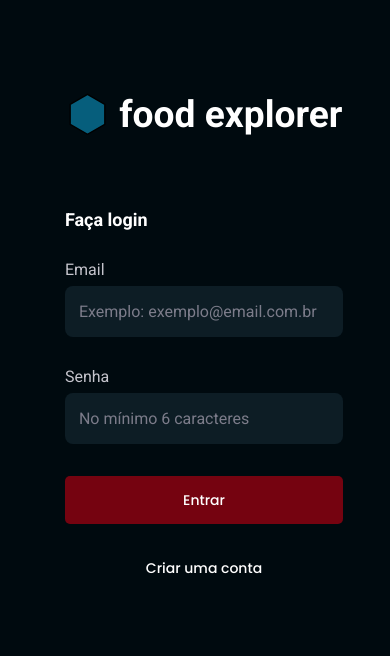
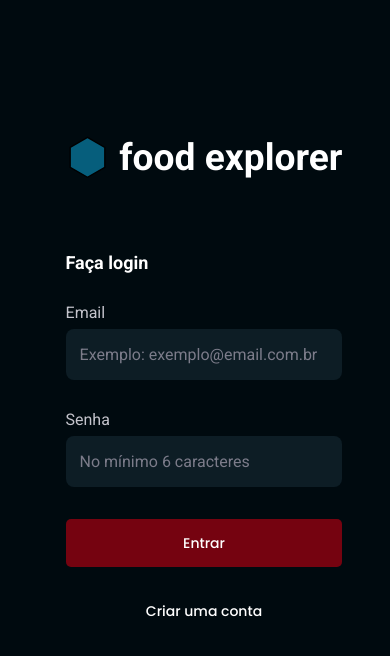
Before and after one commit to arauujo/foodexplorer-ui, a React (Vite) app: page / in a window 390 px wide. Shown: the top 656 px of the page. Built offline with nearby package versions, Linux system fonts and the light colour scheme.

Commit message:
update global styles and breakpoints for improved responsiveness and typography

```diff
--- a/src/styles/deviceBreakpoints.js
+++ b/src/styles/deviceBreakpoints.js
@@ -4,4 +4,5 @@ export const DEVICE_BREAKPOINTS = {
   MD: "768px",
   LG: "1024px",
   XL: "1280px",
+  XXL: "1600px",
 };
--- a/src/styles/global.js
+++ b/src/styles/global.js
@@ -9,15 +9,25 @@ export default createGlobalStyle`
   }
 
   :root {
-    font-size: ${({ theme }) => theme.FONTS.ROBOTO_SMALL_REGULAR.fontSize};
+    font-size: ${({ theme }) => theme.FONTS.ROBOTO_SMALLEST_REGULAR.fontSize};
 
-    @media (max-width: ${DEVICE_BREAKPOINTS.MD}) {
-      font-size: ${({ theme }) => theme.FONTS.ROBOTO_SMALLEST_REGULAR.fontSize};
+    @media (min-width: ${DEVICE_BREAKPOINTS.LG}) {
+      font-size: ${({ theme }) => theme.FONTS.ROBOTO_SMALLER_REGULAR.fontSize};
+    }
+
+    @media (min-width: ${DEVICE_BREAKPOINTS.XL}) {
+      font-size: ${({ theme }) => theme.FONTS.ROBOTO_SMALL_REGULAR.fontSize};
+    }
+
+    @media (min-width: ${DEVICE_BREAKPOINTS.XXL}) {
+      font-size: ${({ theme }) => theme.FONTS.ROBOTO_BIG_BOLD.fontSize};
     }
   }
 
   body {
     height: 100vh;
+    display: grid;
+    place-items: center;
     background-color: ${({ theme }) => theme.COLORS.DARK_400};
     color: ${({ theme }) => theme.COLORS.LIGHT_100};
     -webkit-font-smoothing: antialiased;
@@ -35,7 +45,7 @@ export default createGlobalStyle`
   }
 
   &::-webkit-scrollbar-thumb {
-    background-color: ${({ theme }) => theme.COLORS.PINK};
+    background-color: ${({ theme }) => theme.COLORS.DARK_700};
     border-radius: 0.5rem;
   }
 
--- a/src/styles/theme.js
+++ b/src/styles/theme.js
@@ -122,7 +122,7 @@ export default {
     ROBOTO_GIANT_BOLD: {
       fontFamily: '"Roboto", serif',
       fontWeight: '700',
-      fontSize: '42px',
+      fontSize: '2.63rem',
       lineHeight: 'normal',
     }
   }
```
